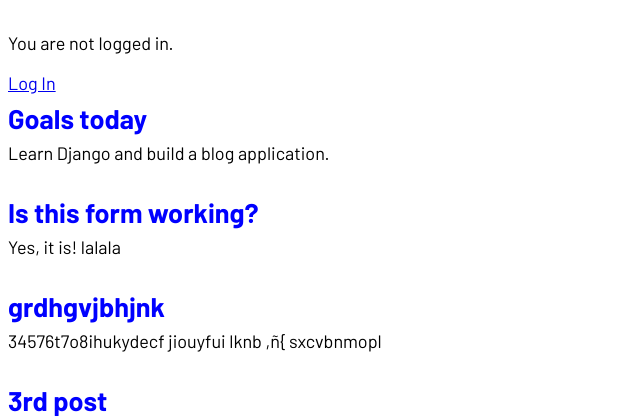
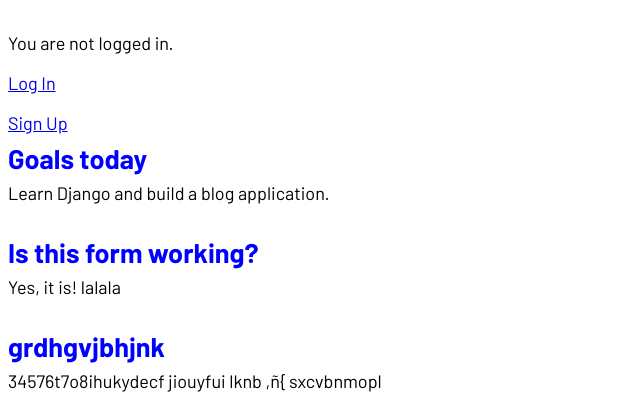
Before and after one commit to antocaroca/Django-blog, a Django app: page / in a window 1280 px wide. Shown: the part 100-520 px from the top of the page, without its empty margins (0-640 px from the left). Run offline with Django 3.2, Linux system fonts and the light colour scheme; data comes from the database, SQL or seed files in the repository; both versions use the stored data as it was after the commit.

Commit message:
agrego link a registro de usuarios

```diff
--- a/templates/base.html
+++ b/templates/base.html
@@ -20,6 +20,8 @@
         {% else %}
             <p>You are not logged in.</p>
             <a href="{% url 'login' %}">Log In</a>
+            <p></p>
+            <a href="{% url 'signup' %}">Sign Up</a>
         {% endif %}
         <div>
             {% block content %}
```
Also changed, not shown: db.sqlite3.
